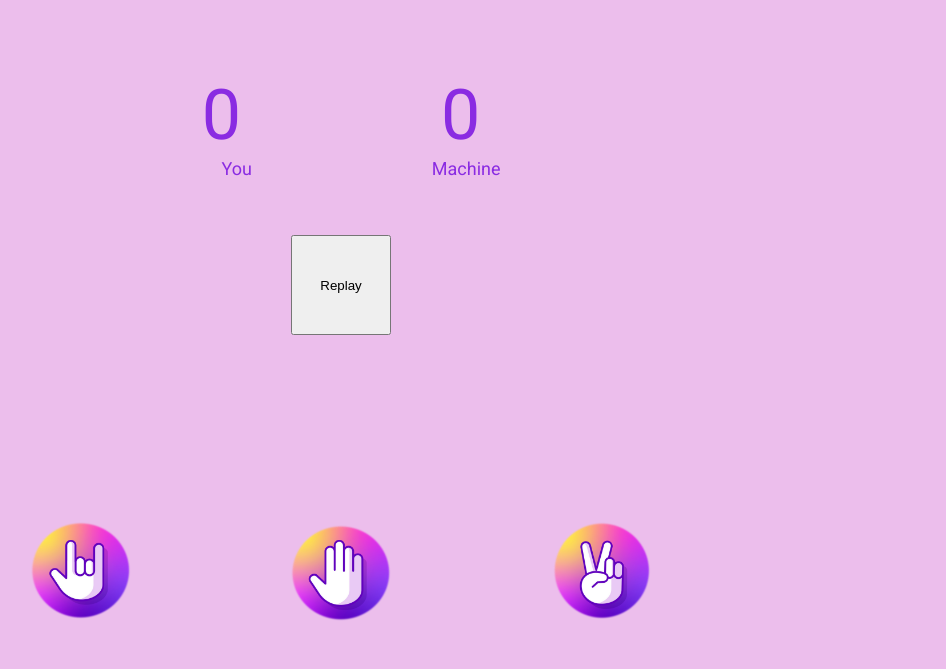
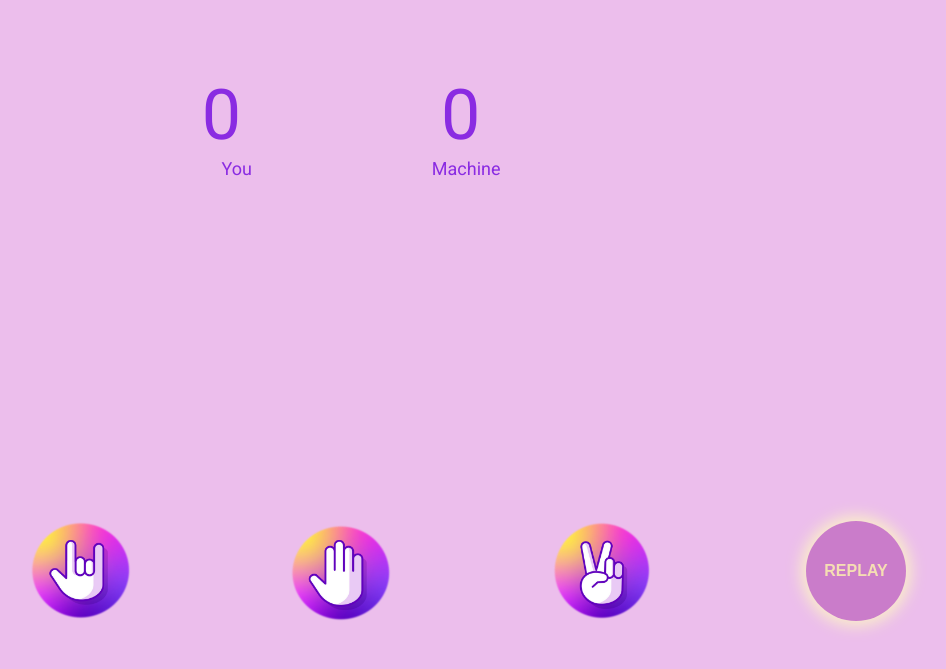
Before and after one commit to fdemirciler/Rock-Paper-Scissors-with-UI, a plain HTML site: page index.html in a window 1280 px wide. Shown: the part 109-778 px from the top of the page, without its empty margins (299-1245 px from the left). Drawn offline with Linux system fonts and the light colour scheme.

Commit message:
Script and CSS finalized

```diff
--- a/script.js
+++ b/script.js
@@ -65,7 +65,7 @@ function playRound(playerselection, computerSelection) {
 
   } else if (p === c) {
 
-    outcome.textContent = 'Same choice. Let\'s try again.'
+    outcome.textContent = 'Same choice. Try again.'
 
   } else {
 
--- a/style.css
+++ b/style.css
@@ -44,6 +44,7 @@ input {
 
 .button:hover {
     position: relative;
+
 
 }
 
@@ -101,3 +102,33 @@ input {
     justify-content: center;
     text-align: center;
 }
+
+
+
+input[type=button] {
+
+    position: absolute;
+    bottom: 70px;
+    right: 75px;
+    margin: 0px;
+    padding: 2px;
+    border-radius: 50%;
+    border: 0;
+    width: 100px;
+    height: 100px;
+
+    text-decoration: none;
+    color: wheat;
+    background: rgb(202, 124, 202);
+    font-size: medium;
+    font-weight: bold;
+    text-transform: uppercase;
+    transition: all 0.2s ease-in-out;
+    box-shadow: 0px 0px 15px 5px rgba(255, 255, 190, .75);
+}
+
+input[type=button]:hover {
+    color: rgba(255, 255, 255, 1);
+    box-shadow: 0 5px 15px rgba(145, 92, 182, .4);
+    cursor: pointer;
+}
```
Also changed, not shown: 1 other file.
